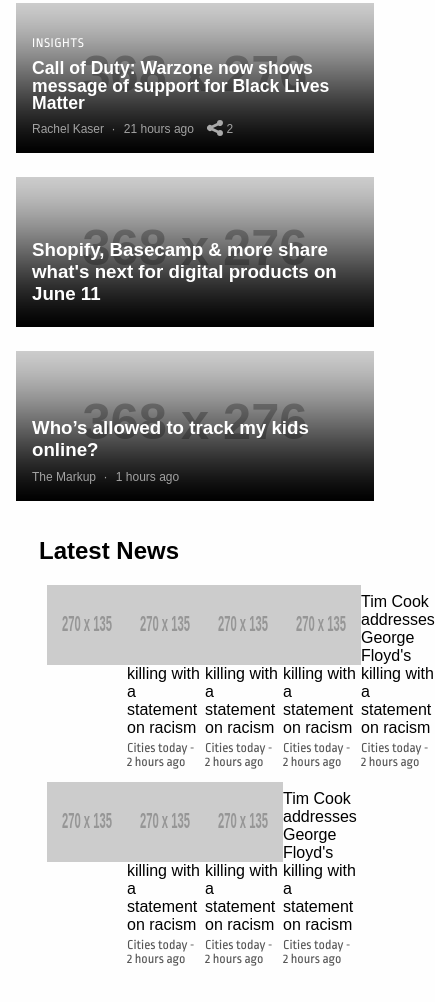
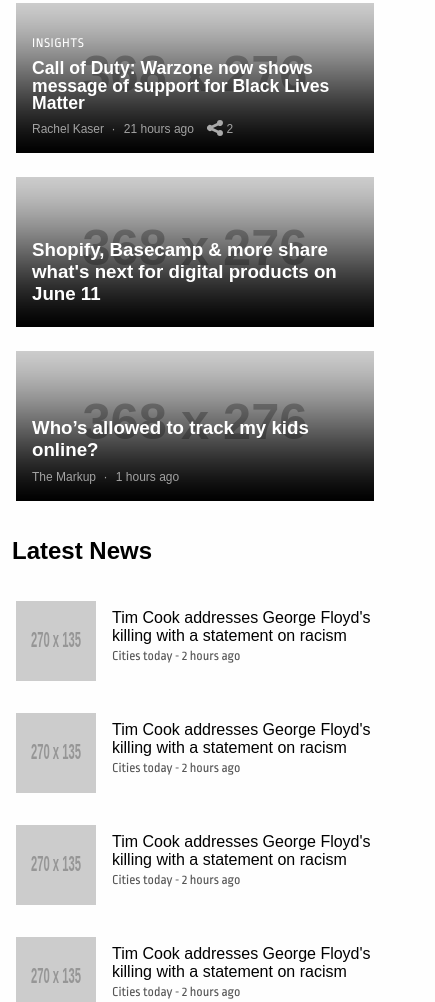
Before and after one commit to abredi/thenextweb, a website: page index.html in a window 390 px wide. Shown: the part 90-1092 px from the top of the page, 435 px wide, since content can reach past the window. Drawn offline with Linux system fonts and the light colour scheme; placeholder pictures from the web are drawn by us.

```diff
--- a/assets/css/mobile.css
+++ b/assets/css/mobile.css
@@ -102,7 +102,7 @@
   }
 
   .news-content {
-    width: 100%;
+    max-width: 100%;
   }
 
   .news-content img {
@@ -113,6 +113,7 @@
   .news1 {
     width: 100%;
     flex-direction: row;
+    padding: 0;
   }
 
   .latest-funding {
@@ -164,4 +165,14 @@
     margin-top: 0.5em;
     margin-bottom: 0.5em;
   }
+
+  .news-col {
+    width: 100%;
+    padding: 1em;
+    box-sizing: border-box;
+  }
+
+  .ml-10 {
+    margin-left: 0.5em;
+  }
 }
--- a/index.html
+++ b/index.html
@@ -134,7 +134,7 @@
         <div class="news-col">
           <div class="news1 flex">
             <img src="https://via.placeholder.com/270x135" alt="article">
-            <div class="text mt-half  flex">
+            <div class="text mt-half ml-1 flex">
               <a href="#">Tim Cook addresses George Floyd's killing with a statement on racism</a>
               <p>Cities today - 2 hours ago</p>
             </div>
@@ -143,7 +143,7 @@
         <div class="news-col">
           <div class="news1 flex">
             <img src="https://via.placeholder.com/270x135" alt="article">
-            <div class="text mt-half  flex">
+            <div class="text mt-half ml-1 flex">
               <a href="#">Tim Cook addresses George Floyd's killing with a statement on racism</a>
               <p>Cities today - 2 hours ago</p>
             </div>
@@ -152,7 +152,7 @@
         <div class="news-col">
           <div class="news1 flex">
             <img src="https://via.placeholder.com/270x135" alt="article">
-            <div class="text mt-half  flex">
+            <div class="text mt-half ml-1 flex">
               <a href="#">Tim Cook addresses George Floyd's killing with a statement on racism</a>
               <p>Cities today - 2 hours ago</p>
             </div>
@@ -161,7 +161,7 @@
         <div class="news-col">
           <div class="news1 flex">
             <img src="https://via.placeholder.com/270x135" alt="article">
-            <div class="text mt-half  flex">
+            <div class="text mt-half ml-1 flex">
               <a href="#">Tim Cook addresses George Floyd's killing with a statement on racism</a>
               <p>Cities today - 2 hours ago</p>
             </div>
@@ -170,7 +170,7 @@
         <div class="news-col">
           <div class="news1 flex">
             <img src="https://via.placeholder.com/270x135" alt="article">
-            <div class="text mt-half  flex">
+            <div class="text mt-half ml-1 flex">
               <a href="#">Tim Cook addresses George Floyd's killing with a statement on racism</a>
               <p>Cities today - 2 hours ago</p>
             </div>
@@ -179,7 +179,7 @@
         <div class="news-col">
           <div class="news1 flex">
             <img src="https://via.placeholder.com/270x135" alt="article">
-            <div class="text mt-half  flex">
+            <div class="text mt-half ml-1 flex">
               <a href="#">Tim Cook addresses George Floyd's killing with a statement on racism</a>
               <p>Cities today - 2 hours ago</p>
             </div>
@@ -188,7 +188,7 @@
         <div class="news-col">
           <div class="news1 flex">
             <img src="https://via.placeholder.com/270x135" alt="article">
-            <div class="text mt-half  flex">
+            <div class="text mt-half ml-1 flex">
               <a href="#">Tim Cook addresses George Floyd's killing with a statement on racism</a>
               <p>Cities today - 2 hours ago</p>
             </div>
```
